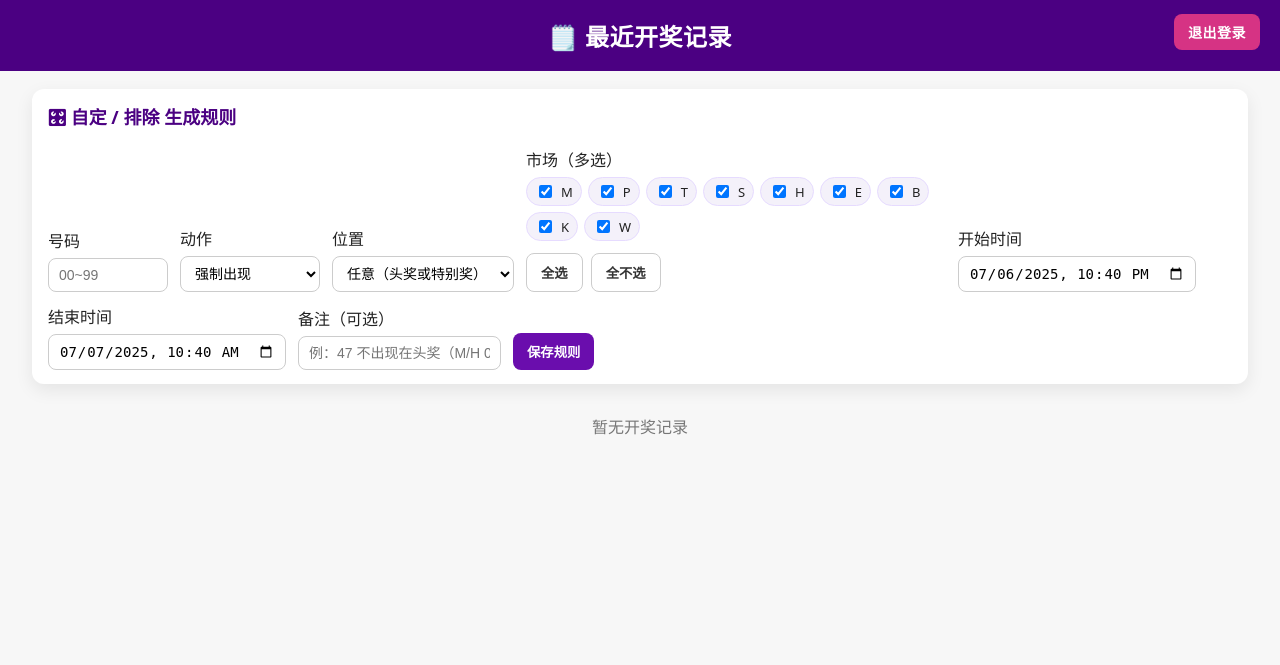
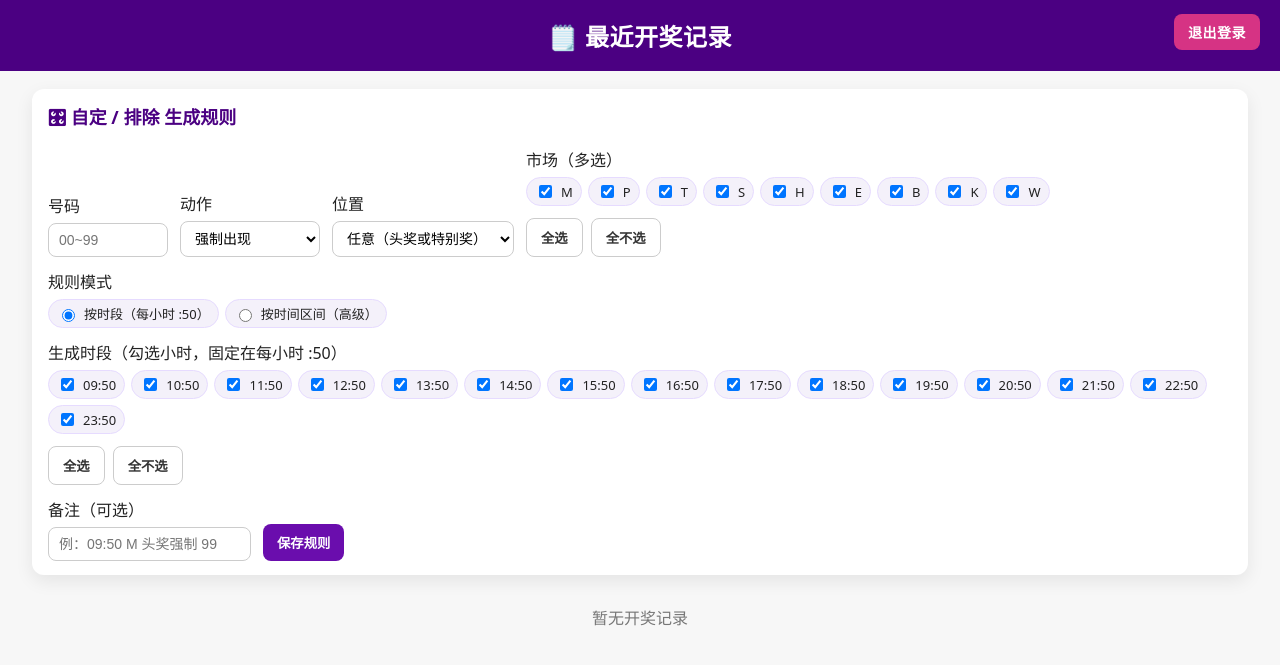
Before and after one commit to boonjun123654/N_2D, a Flask app: page /admin in a window 1280 px wide. Shown: the top 665 px of the page. Run offline with Flask 3, Linux system fonts and the light colour scheme; the visitor is signed in with stand-in values (Sample User, id 1).

Commit message:
Update admin.html

```diff
--- a/templates/admin.html
+++ b/templates/admin.html
@@ -91,7 +91,7 @@
       padding:8px 10px; border:1px solid #ccc; border-radius:8px; min-width:120px;
       font-size:14px; background:#fff;
     }
-    .chips{display:flex; gap:6px; flex-wrap:wrap; max-width:420px}
+    .chips{display:flex; gap:6px; flex-wrap:wrap; max-width:640px}
     .chip{
       background:#f4f1fa; border:1px solid #e6dbff;
       padding:4px 8px; border-radius:999px; display:flex; gap:6px; align-items:center;
@@ -162,18 +162,67 @@
         </div>
       </div>
 
-      <div class="field">
-        <label>开始时间</label>
-        <input type="datetime-local" name="start_at" value="{{ now_local or '' }}" required>
+      <!-- 模式切换：按时段 / 按时间区间 -->
+      <div class="field wide">
+        <label>规则模式</label>
+        <div class="chips">
+          <label class="chip">
+            <input type="radio" name="mode" value="slots" checked onclick="toggleMode('slots')">
+            按时段（每小时 :50）
+          </label>
+          <label class="chip">
+            <input type="radio" name="mode" value="range" onclick="toggleMode('range')">
+            按时间区间（高级）
+          </label>
+        </div>
       </div>
-      <div class="field">
-        <label>结束时间</label>
-        <input type="datetime-local" name="end_at" value="{{ default_end or now_local or '' }}" required>
+
+      <!-- 按时段：小时小格（9–23），固定 :50 -->
+      <div id="slot-mode" class="field wide">
+        <label>生成时段（勾选小时，固定在每小时 :50）</label>
+        <div class="chips" style="max-width:none; flex-wrap:wrap">
+          <label class="chip"><input type="checkbox" name="slot_hours" value="9"  checked> 09:50</label>
+          <label class="chip"><input type="checkbox" name="slot_hours" value="10" checked> 10:50</label>
+          <label class="chip"><input type="checkbox" name="slot_hours" value="11" checked> 11:50</label>
+          <label class="chip"><input type="checkbox" name="slot_hours" value="12" checked> 12:50</label>
+          <label class="chip"><input type="checkbox" name="slot_hours" value="13" checked> 13:50</label>
+          <label class="chip"><input type="checkbox" name="slot_hours" value="14" checked> 14:50</label>
+          <label class="chip"><input type="checkbox" name="slot_hours" value="15" checked> 15:50</label>
+          <label class="chip"><input type="checkbox" name="slot_hours" value="16" checked> 16:50</label>
+          <label class="chip"><input type="checkbox" name="slot_hours" value="17" checked> 17:50</label>
+          <label class="chip"><input type="checkbox" name="slot_hours" value="18" checked> 18:50</label>
+          <label class="chip"><input type="checkbox" name="slot_hours" value="19" checked> 19:50</label>
+          <label class="chip"><input type="checkbox" name="slot_hours" value="20" checked> 20:50</label>
+          <label class="chip"><input type="checkbox" name="slot_hours" value="21" checked> 21:50</label>
+          <label class="chip"><input type="checkbox" name="slot_hours" value="22" checked> 22:50</label>
+          <label class="chip"><input type="checkbox" name="slot_hours" value="23" checked> 23:50</label>
+        </div>
+        <div style="margin-top:6px; display:flex; gap:8px;">
+          <button type="button" class="btn secondary" onclick="checkAll('slot_hours', true)">全选</button>
+          <button type="button" class="btn secondary" onclick="checkAll('slot_hours', false)">全不选</button>
+        </div>
+      </div>
+
+      <!-- 高级：按时间区间（折叠隐藏；仅在需要时使用） -->
+      <div id="range-mode" class="field wide" style="display:none">
+        <div style="display:flex; gap:12px; flex-wrap:wrap">
+          <div class="field">
+            <label>开始时间</label>
+            <input type="datetime-local" name="start_at" value="{{ now_local or '' }}">
+          </div>
+          <div class="field">
+            <label>结束时间</label>
+            <input type="datetime-local" name="end_at" value="{{ default_end or now_local or '' }}">
+          </div>
+        </div>
+        <div style="color:#777; font-size:12px; margin-top:6px;">
+          默认不需要使用此模式；只有在非常规窗口时才启用。
+        </div>
       </div>
 
       <div class="field wide">
         <label>备注（可选）</label>
-        <input type="text" name="note" placeholder="例：47 不出现在头奖（M/H 09:00-12:00）">
+        <input type="text" name="note" placeholder="例：09:50 M 头奖强制 99">
       </div>
 
       <div class="field">
@@ -191,6 +240,8 @@
               <th>动作</th>
               <th>位置</th>
               <th>市场</th>
+              <th>模式</th>
+              <th>时段</th>
               <th>开始</th>
               <th>结束</th>
               <th>状态</th>
@@ -206,6 +257,13 @@
                 <td>{{ '强制' if r.action=='force' else '排除' }}</td>
                 <td>{{ r.scope }}</td>
                 <td>{{ r.markets or '全部' }}</td>
+                <td>{{ '按时段' if (r.use_slots is defined and r.use_slots) else '按区间' }}</td>
+                <td>
+                  {% if r.use_slots is defined and r.use_slots and r.slot_hours %}
+                    {% set _hrs = r.slot_hours.split(',') %}
+                    {% for hh in _hrs %}{{ "%02d:50"|format(hh|int) }}{% if not loop.last %}, {% endif %}{% endfor %}
+                  {% else %}-{% endif %}
+                </td>
                 <td>{{ r.start_at.strftime("%Y-%m-%d %H:%M") }}</td>
                 <td>{{ r.end_at.strftime("%Y-%m-%d %H:%M") }}</td>
                 <td>
@@ -267,6 +325,31 @@
     function selectAllMarkets(checked){
       document.querySelectorAll('input[name="markets"]').forEach(cb=>cb.checked = checked);
     }
+    function checkAll(name, checked){
+      document.querySelectorAll('input[name="'+name+'"]').forEach(cb=>cb.checked = checked);
+    }
+    function toggleMode(mode){
+      const slot = document.getElementById('slot-mode');
+      const range = document.getElementById('range-mode');
+      const start = document.querySelector('input[name="start_at"]');
+      const end   = document.querySelector('input[name="end_at"]');
+      if(mode==='slots'){
+        slot.style.display='';
+        range.style.display='none';
+        if(start) start.required = false;
+        if(end)   end.required   = false;
+      }else{
+        slot.style.display='none';
+        range.style.display='';
+        if(start) start.required = true;
+        if(end)   end.required   = true;
+      }
+    }
+    // 初始根据选中模式设置显示 & required
+    document.addEventListener('DOMContentLoaded',()=>{
+      const checked = document.querySelector('input[name="mode"]:checked');
+      toggleMode(checked ? checked.value : 'slots');
+    });
   </script>
 </body>
 </html>
```
